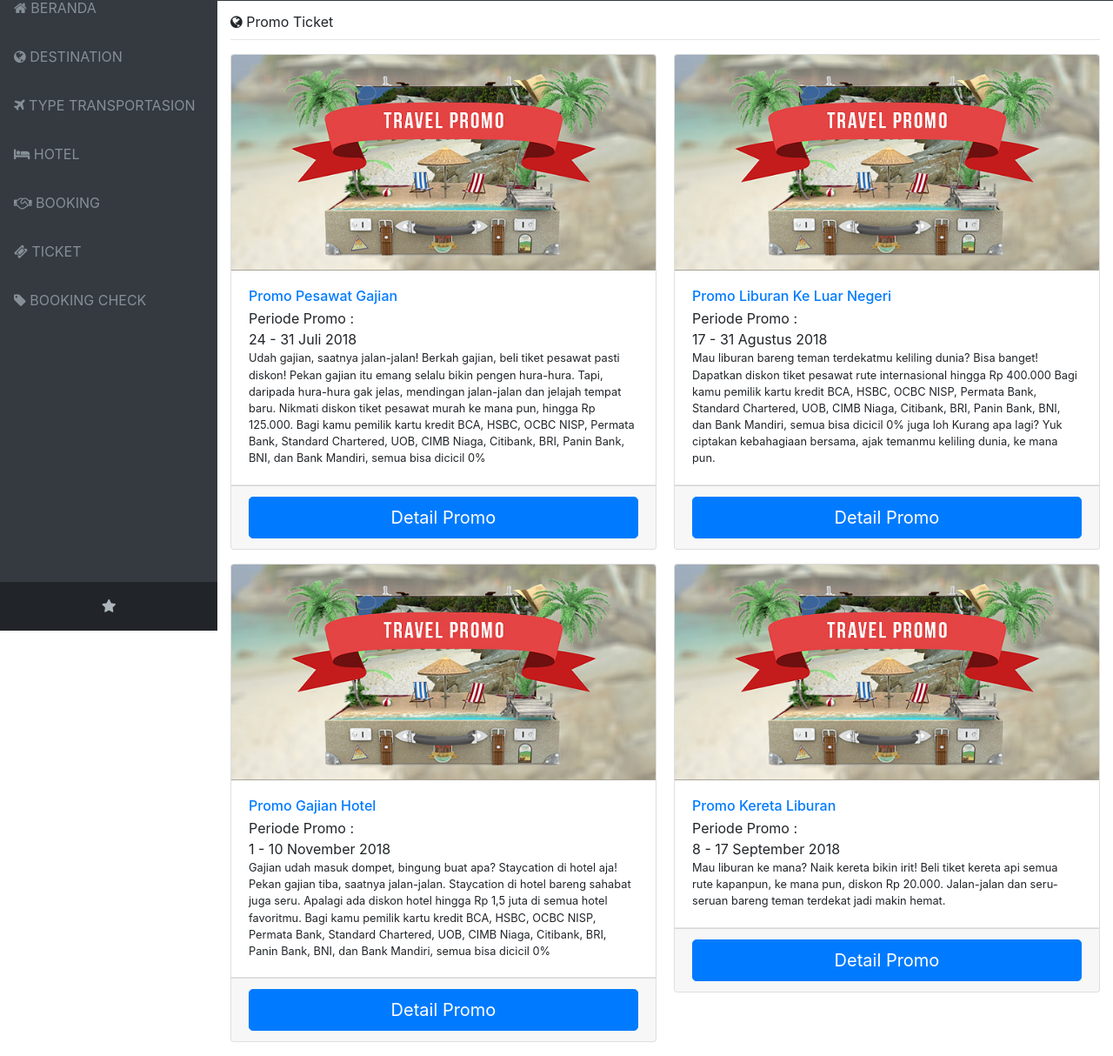
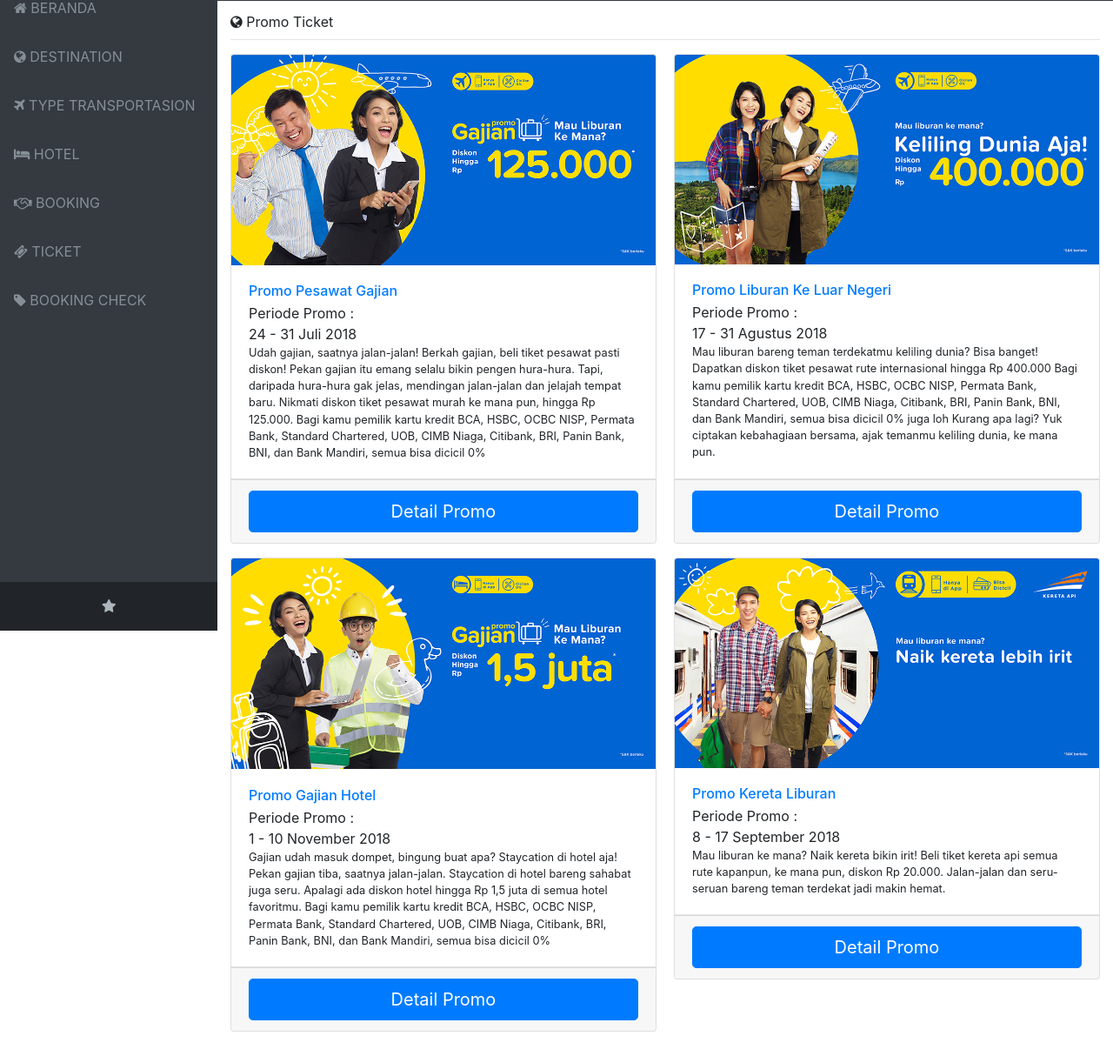
Before and after one commit to nwillouis/Praktikumweb_progres2, a PHP site: page /tiket.php in a window 1280 px wide. Shown: the part 75-1289 px from the top of the page at 87% size. After the commit the page ends 1261 px from the top, so only its background shows below. Run offline with PHP 8.4, Linux system fonts and the light colour scheme; some libraries are stand-ins or nearby versions.

Commit message:
Add files via upload

```diff
--- a/tiket.php
+++ b/tiket.php
@@ -6,6 +6,7 @@
     <link href="bootstrap/font-awesome/css/font-awesome.min.css" rel="stylesheet" type="text/css">
     <link href="bootstrap/datatables/dataTables.bootstrap4.css" rel="stylesheet">
     <link href="bootstrap/css/sb-admin.css" rel="stylesheet">
+
 </head>
 <body>
 	<nav class="navbar navbar-expand-lg navbar-dark bg-dark fixed-top" id="mainNav">
@@ -95,7 +96,7 @@
             <!-- Example Social Card-->
             <div class="card mb-3">
               <a href="#">
-                <img class="card-img-top img-fluid w-100" src="travelpromo.jpg" width="500" height="250">
+                <img class="card-img-top img-fluid w-100" src="pesawatpromo.PNG" width="500" height="250">
               </a>
               <div class="card-body">
                 <h6 class="card-title mb-1"><a href="#">Promo Pesawat Gajian </a></h6>
@@ -121,7 +122,7 @@ Bagi kamu pemilik kartu kredit BCA, HSBC, OCBC NISP, Permata Bank, Standard Char
             <!-- Example Social Card-->
             <div class="card mb-3">
               <a href="#">
-                <img class="card-img-top img-fluid w-100" src="travelpromo.jpg" width="500" height="250">
+                <img class="card-img-top img-fluid w-100" src="hotelpromo.PNG" width="500" height="250">
               </a>
               <div class="card-body">
                 <h6 class="card-title mb-1"><a href="#">Promo Gajian Hotel</a></h6>
@@ -152,7 +153,7 @@ Bagi kamu pemilik kartu kredit BCA, HSBC, OCBC NISP, Permata Bank, Standard Char
             <!-- Example Social Card-->
             <div class="card mb-3">
               <a href="#">
-                <img class="card-img-top img-fluid w-100" src="travelpromo.jpg" width="500" height="200">
+                <img class="card-img-top img-fluid w-100" src="liburanpromo.PNG" width="500" height="200">
               </a>
               <div class="card-body">
                 <h6 class="card-title mb-1"><a href="#">Promo Liburan Ke Luar Negeri</a></h6>
@@ -178,7 +179,7 @@ Kurang apa lagi? Yuk ciptakan kebahagiaan bersama, ajak temanmu keliling dunia,
             <!-- Example Social Card-->
             <div class="card mb-3">
               <a href="#">
-                <img class="card-img-top img-fluid w-100" src="travelpromo.jpg" width="500" height="250">
+                <img class="card-img-top img-fluid w-100" src="keretapromo.PNG" width="500" height="250">
               </a>
               <div class="card-body">
                 <h6 class="card-title mb-1"><a href="#">Promo Kereta Liburan</a></h6>
```
Also changed, not shown: hotelpromo.PNG (added), keretapromo.PNG (added), liburanpromo.PNG (added), pesawatpromo.PNG (added).
